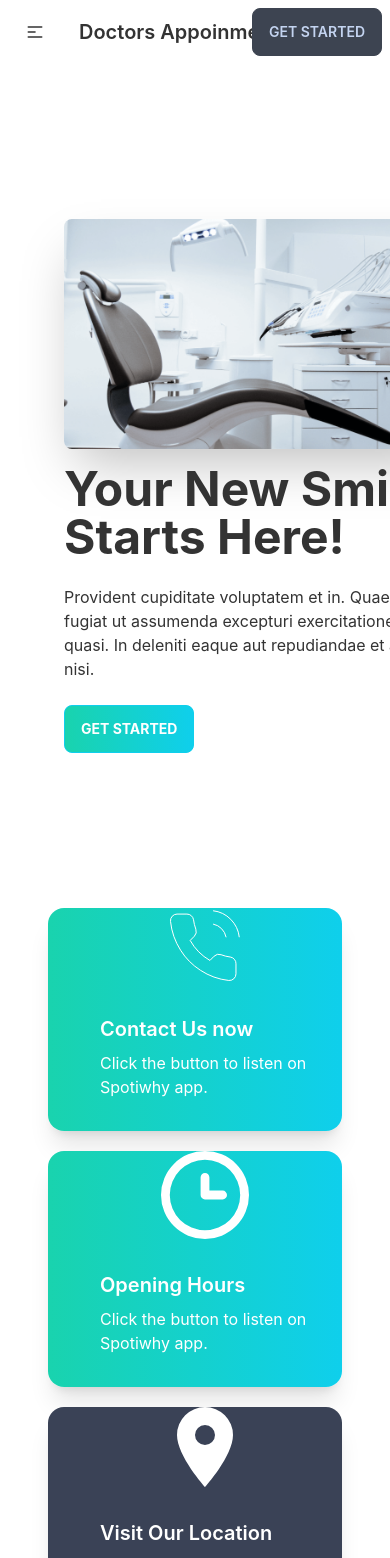
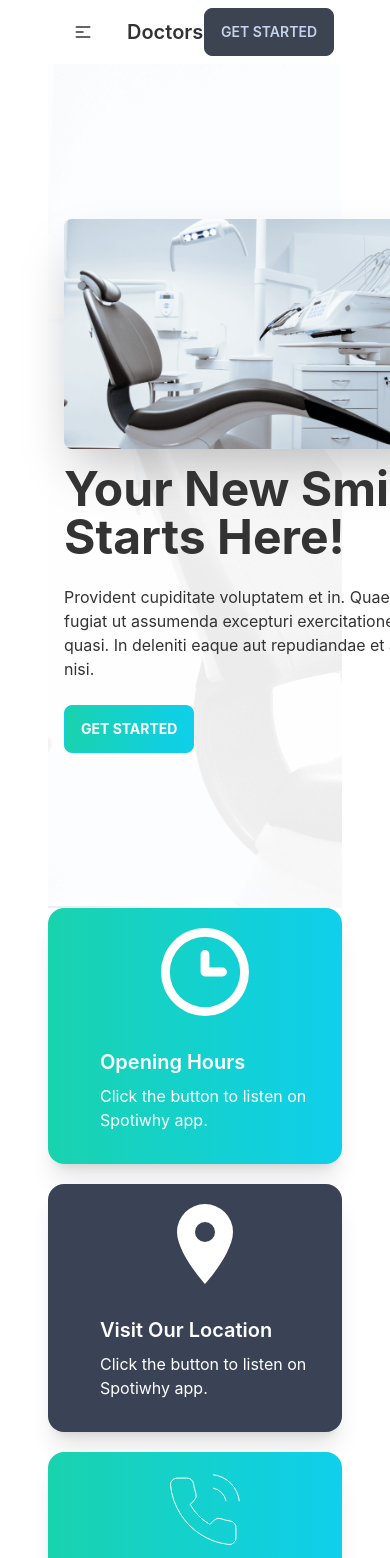
Before and after one commit to IamRidoyRoy/doctors-appointment-client, a React (Create React App) app: page / in a window 390 px wide. Shown: the top 1558 px of the page. Built offline with nearby package versions, Linux system fonts and the light colour scheme.

Commit message:
Fix Homepage responsive problem

```diff
--- a/src/App.js
+++ b/src/App.js
@@ -6,11 +6,12 @@ import ContactUs from './components/Pages/ContactUs/ContactUs';
 import Home from './components/Pages/Home/Home';
 import Login from './components/Pages/Login/Login';
 import Reviews from './components/Pages/Reviews/Reviews';
+import Footer from './components/Pages/Shared/Footer';
 import Navbar from './components/Pages/Shared/Navbar';
 
 function App() {
   return (
-    <div >
+    <div className='max-w-7xl	px-12' >
       <Navbar></Navbar>
       <Routes>
         <Route path='/' element={<Home></Home>} ></Route>
@@ -21,6 +22,7 @@ function App() {
         <Route path='/contactus' element={<ContactUs></ContactUs>} ></Route>
         <Route path='/login' element={<Login></Login>} ></Route>
       </Routes>
+      <Footer></Footer>
     </div>
   );
 }
--- a/src/components/Pages/Home/Banner.js
+++ b/src/components/Pages/Home/Banner.js
@@ -1,18 +1,23 @@
 import React from 'react';
 import chair from '../../../assets/images/chair.png'
 import PrimaryButton from '../Shared/PrimaryButton';
+import bg from '../../../assets/images/bg.png'
 const Banner = () => {
     return (
-        <div className="hero min-h-screen ">
+        <section style={{
+            background: `url(${bg})`,
+            backgroundSize: 'cover'
+        }}
+            className="hero min-h-screen ">
             <div className="hero-content flex-col lg:flex-row-reverse">
-                <img src={chair} className="max-w-sm rounded-lg shadow-2xl" />
+                <img src={chair} className="max-w-sm rounded-lg shadow-2xl" alt='' />
                 <div>
                     <h1 className="text-5xl font-bold">Your New Smile Starts Here!</h1>
                     <p className="py-6">Provident cupiditate voluptatem et in. Quaerat fugiat ut assumenda excepturi exercitationem quasi. In deleniti eaque aut repudiandae et a id nisi.</p>
                     <PrimaryButton>Get Started</PrimaryButton>
                 </div>
             </div>
-        </div>
+        </section >
     );
 };
 
--- a/src/components/Pages/Home/Home.js
+++ b/src/components/Pages/Home/Home.js
@@ -1,5 +1,4 @@
 import React from 'react';
-import Footer from '../Shared/Footer';
 import Banner from './Banner';
 import ContactUs from './ContactUs';
 import Info from './Info';
@@ -9,14 +8,13 @@ import Testimonial from './Testimonial';
 
 const Home = () => {
     return (
-        <div className='px-12'>
+        <div>
             <Banner></Banner>
             <Info></Info>
             <Services></Services>
             <MakeAppointment></MakeAppointment>
             <Testimonial></Testimonial>
             <ContactUs></ContactUs>
-            <Footer></Footer>
         </div>
     );
 };
--- a/src/components/Pages/Home/Info.js
+++ b/src/components/Pages/Home/Info.js
@@ -6,9 +6,9 @@ import phone from '../../../assets/icons/phone.svg'
 const Info = () => {
     return (
         <div className='grid grid-cols-1 lg:grid-cols-3 gap-5 '>
-            <InfoCard bgClass='bg-gradient-to-r from-secondary to-primary' cardTitle="Contact Us now" img={phone}></InfoCard>
             <InfoCard bgClass='bg-gradient-to-r from-secondary to-primary' cardTitle="Opening Hours" img={clock}></InfoCard>
             <InfoCard bgClass='bg-accent' cardTitle="Visit Our Location" img={marker}></InfoCard>
+            <InfoCard bgClass='bg-gradient-to-r from-secondary to-primary' cardTitle="Contact Us now" img={phone}></InfoCard>
         </div>
     );
 };
--- a/src/components/Pages/Home/InfoCard.js
+++ b/src/components/Pages/Home/InfoCard.js
@@ -5,7 +5,7 @@ const InfoCard = ({ img, cardTitle, bgClass }) => {
         <div>
             <div className={`card lg:card-side  shadow-xl pl-5 ${bgClass}`}>
                 <figure>
-                    <img src={img} alt="Album" />
+                    <img className='pt-5' src={img} alt="Album" />
                 </figure>
                 <div className="card-body text-white">
                     <h2 className="card-title">{cardTitle}</h2>
--- a/src/components/Pages/Home/Review.js
+++ b/src/components/Pages/Home/Review.js
@@ -3,8 +3,8 @@ import React from 'react';
 const Review = ({ reviews }) => {
     const { name, location, img, review } = reviews
     return (
-        <div>
-            <div className="card w-96 bg-base-100 shadow-xl">
+
+        <div className="card w-96 bg-base-100 shadow-xl mt-5 ">
             <div className="card-body">
                 <p>{review}</p>
 
@@ -21,7 +21,7 @@ const Review = ({ reviews }) => {
                 </div>
             </div>
         </div>
-        </div>
+
     );
 };
 
--- a/src/components/Pages/Shared/Footer.js
+++ b/src/components/Pages/Shared/Footer.js
@@ -13,10 +13,10 @@ const Footer = () => {
                 <div className='footer'>
                     <div>
                         <span className="footer-title">Services</span>
-                        <a className="link link-hover">Branding</a>
-                        <a className="link link-hover">Design</a>
-                        <a className="link link-hover">Marketing</a>
-                        <a className="link link-hover">Advertisement</a>
+                        <a href='/#' className="link link-hover">Branding</a>
+                        <a href='/#' className="link link-hover">Design</a>
+                        <a href='/#' className="link link-hover">Marketing</a>
+                        <a href='/#' className="link link-hover">Advertisement</a>
                     </div>
                     <div>
                         <span className="footer-title">Company</span>
```
Lines whose indentation alone changed are shown as unchanged.
